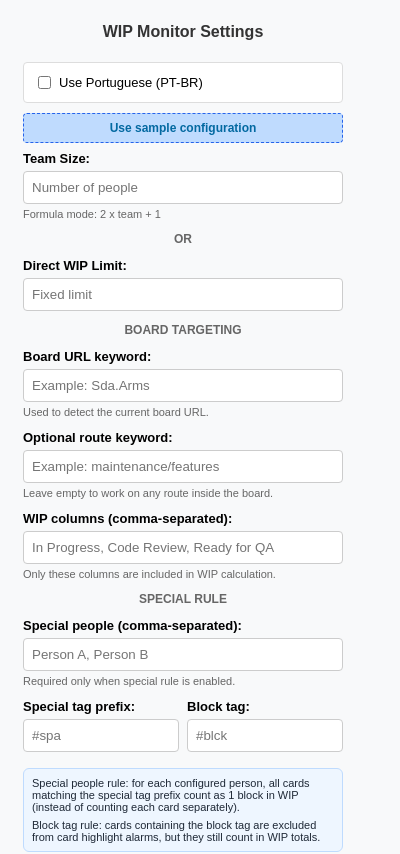
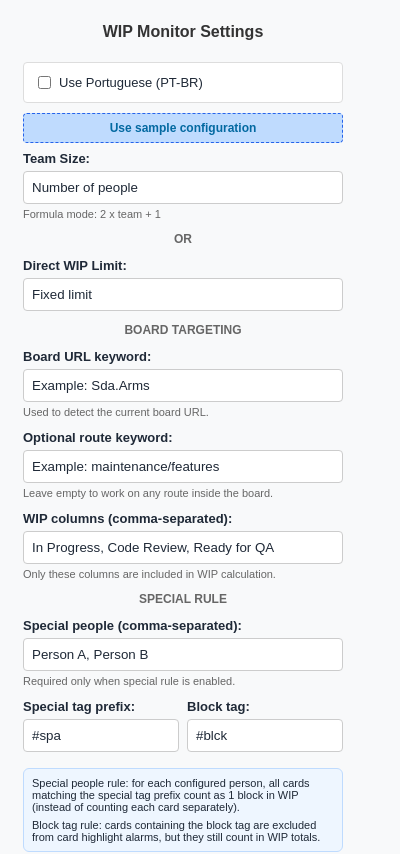
Before and after one commit to mateussmeneses/wip-board-azure, a browser extension: page popup.html in a window 400 px wide. Shown: the top 854 px of the page. Drawn offline with Linux system fonts and the light colour scheme.

Commit message:
fix(ui): give popup form controls readable light colors

```diff
--- a/popup.html
+++ b/popup.html
@@ -3,6 +3,21 @@
 <head>
   <meta charset="utf-8">
   <style>
+    :root { color-scheme: light; }
+    body { color: #1f2937; }
+    input[type="text"], input[type="number"], textarea, select {
+      color-scheme: light;
+      background: #ffffff;
+      color: #1f2937;
+      -webkit-text-fill-color: #1f2937;
+      caret-color: #1f2937;
+    }
+    input::placeholder, textarea::placeholder { color: #6b7280; opacity: 1; }
+    input:focus-visible, textarea:focus-visible, select:focus-visible {
+      outline: 2px solid #0078d4;
+      outline-offset: 1px;
+    }
+
     body { font-family: sans-serif; width: 320px; padding: 15px; background-color: #f8f9fa; }
     h4 { margin-top: 0; color: #333; font-size: 16px; text-align: center; }
     .form-group { margin-bottom: 12px; }
```
